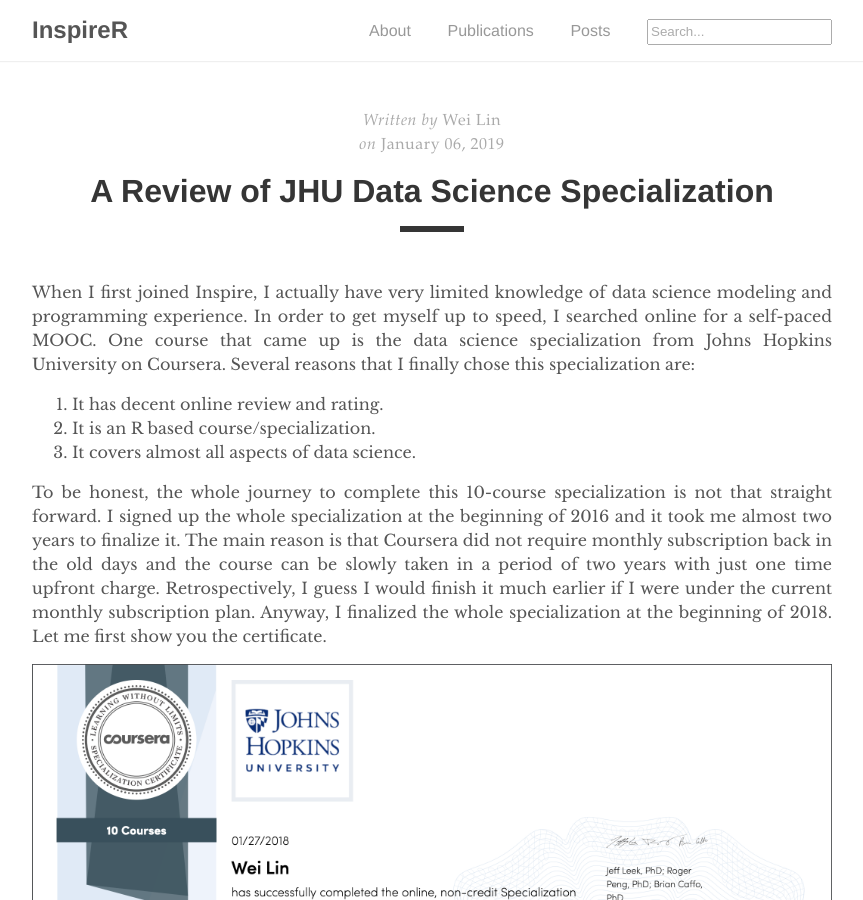
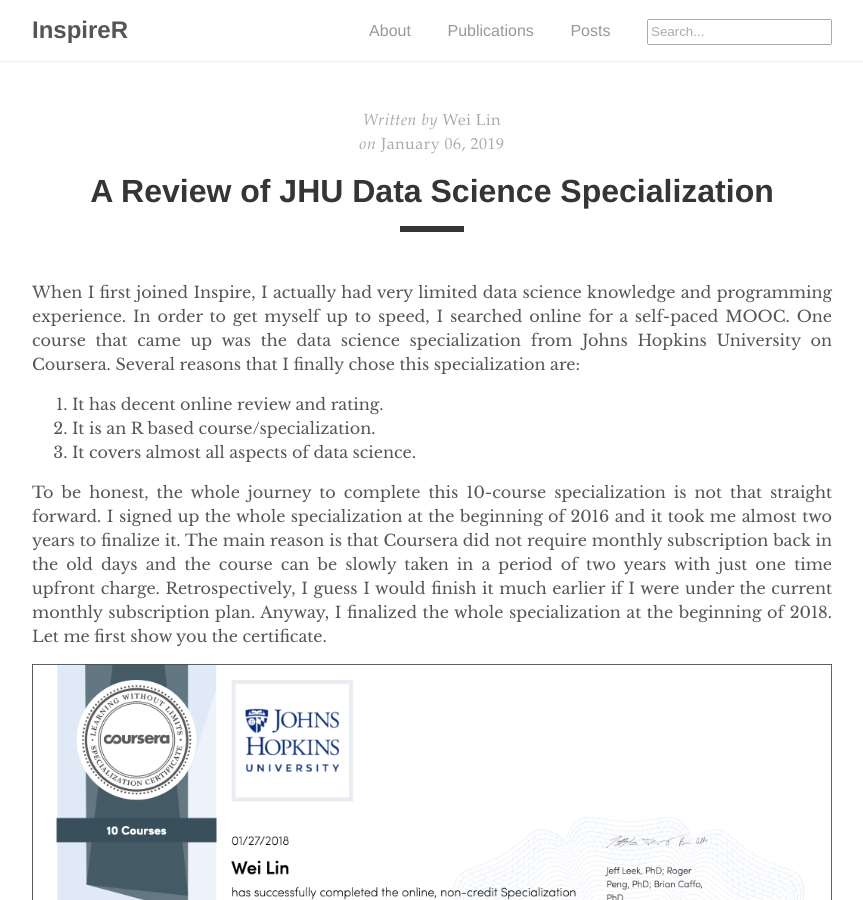
Before and after one commit to wlinInspire/wlinInspire.github.io, a Jekyll site: the page built from _posts/2019-01-06-JHU_data_science_review.md, in a window 1280 px wide and 900 px high. Shown: the whole window, without its empty margins (208-1071 px from the left). Built offline with Jekyll 4.4.1, drawn with Linux system fonts in a browser that asks for light colours; comment, search, counter and statistics services are not loaded.

Commit message:
typo fix

```diff
--- a/_posts/2019-01-06-JHU_data_science_review.md
+++ b/_posts/2019-01-06-JHU_data_science_review.md
@@ -4,7 +4,7 @@ title: A Review of JHU Data Science Specialization
 mathjax: true
 ---
 
-When I first joined Inspire, I actually have very limited knowledge of data science modeling and programming experience. In order to get myself up to speed, I searched online for a self-paced MOOC. One course that came up is the data science specialization from Johns Hopkins University on Coursera. Several reasons that I finally chose this specialization are:
+When I first joined Inspire, I actually had very limited data science knowledge and programming experience. In order to get myself up to speed, I searched online for a self-paced MOOC. One course that came up was the data science specialization from Johns Hopkins University on Coursera. Several reasons that I finally chose this specialization are:
 
 1. It has decent online review and rating.
 2. It is an R based course/specialization.
```
